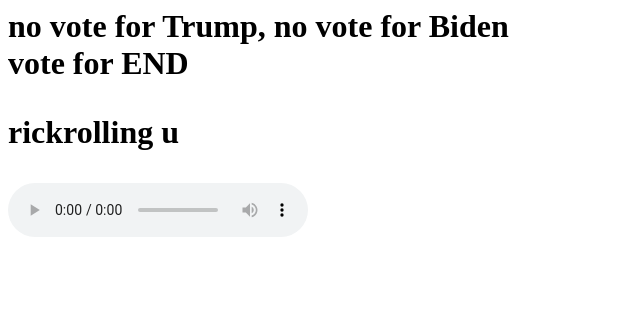
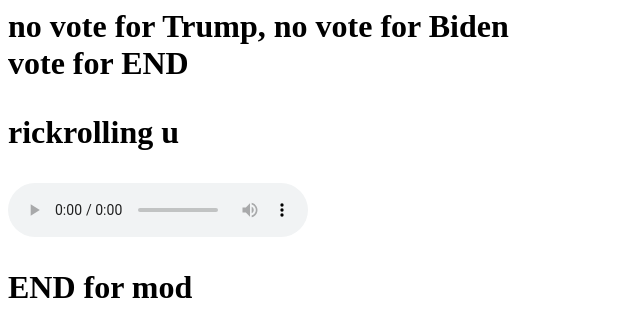
Before and after one commit to laok233/website, a plain HTML site: page index.html in a window 1280 px wide. Shown: the whole page, without its empty margins (0-640 px from the left). Drawn offline with Linux system fonts and the light colour scheme.

Commit message:
Update index.html

```diff
--- a/index.html
+++ b/index.html
@@ -1,3 +1,4 @@
 <h1>no vote for Trump, no vote for Biden<br>vote for END<h1>
   <p>rickrolling u</p>
   <audio controls="" autoplay="" name="media"><source src="https://cdn.discordapp.com/attachments/746739102472339526/772899015384760330/not_rickroll.mp3" type="audio/mpeg"></audio>
+  <p>END for mod</p>
```
